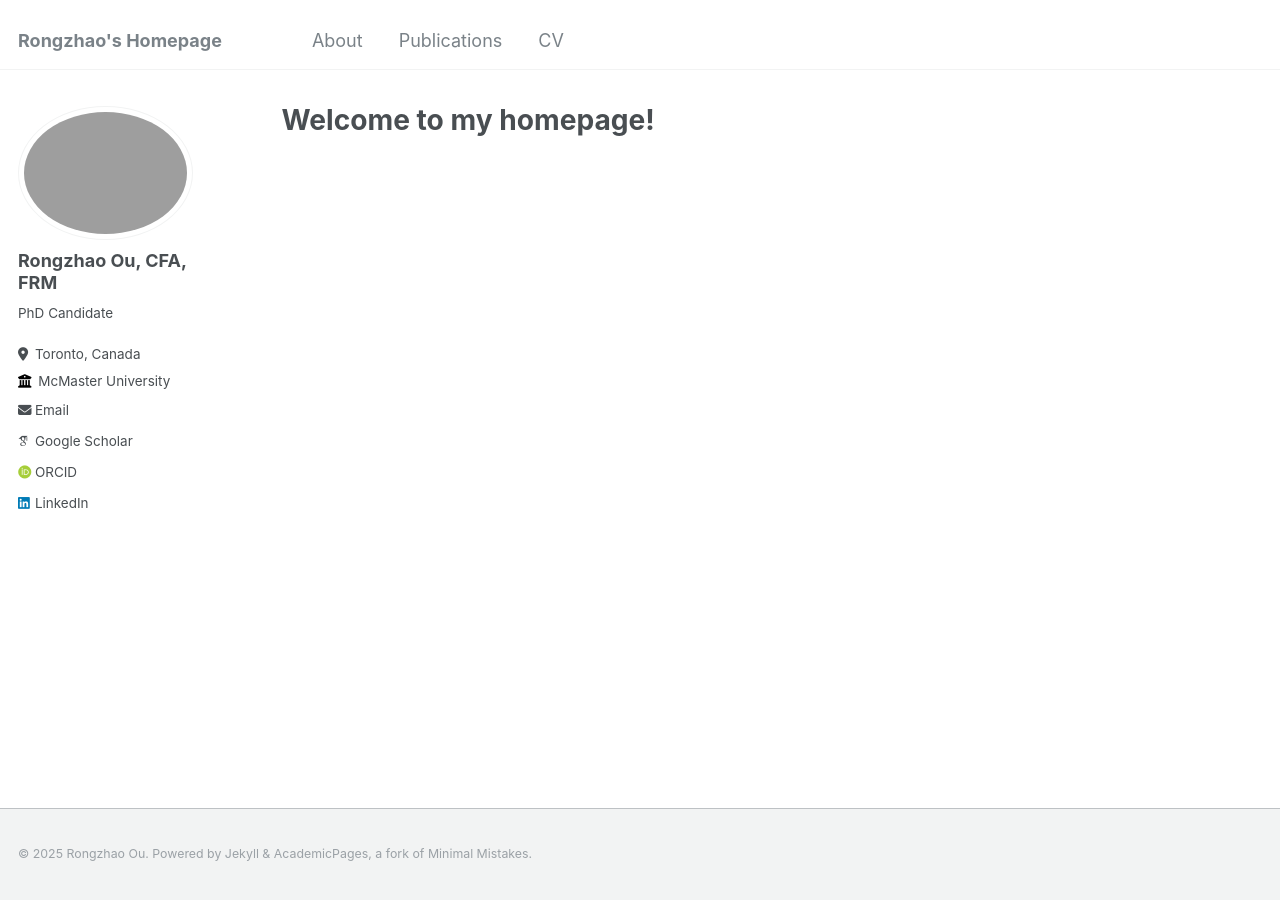
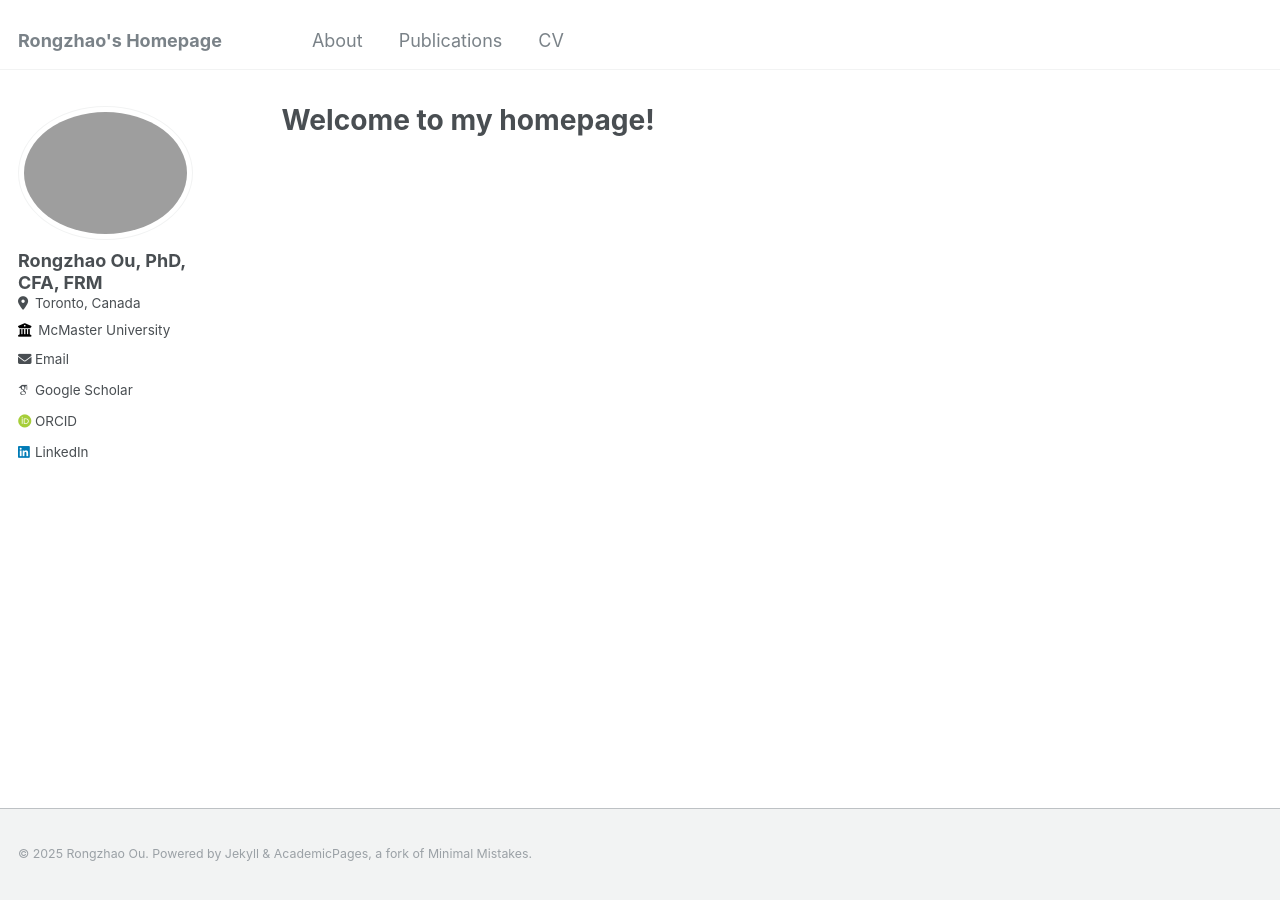
Before and after one commit to ourongzhao/ourongzhao.github.io, a Jekyll site: the page built from _pages/about.md, in a window 1280 px wide. Built offline with Jekyll 4.4.1, drawn with Linux system fonts in a browser that asks for light colours; some web fonts are replaced; some of the changed lines change nothing that is shown.

Commit message:
Update _config.yml

```diff
--- a/_config.yml
+++ b/_config.yml
@@ -22,8 +22,8 @@ repository               : "ourongzhao/ourongzhao.github.io"
 author:
   # Biographic information
   avatar           : "profile.jpg"
-  name             : "Rongzhao Ou, CFA, FRM"
-  bio              : "PhD Candidate"
+  name             : "Rongzhao Ou, PhD, CFA, FRM"
+  # bio              : "PhD Candidate"
   location         : "Toronto, Canada"
   employer         : "McMaster University"
   uri              : "ourongzhao.com"
```
